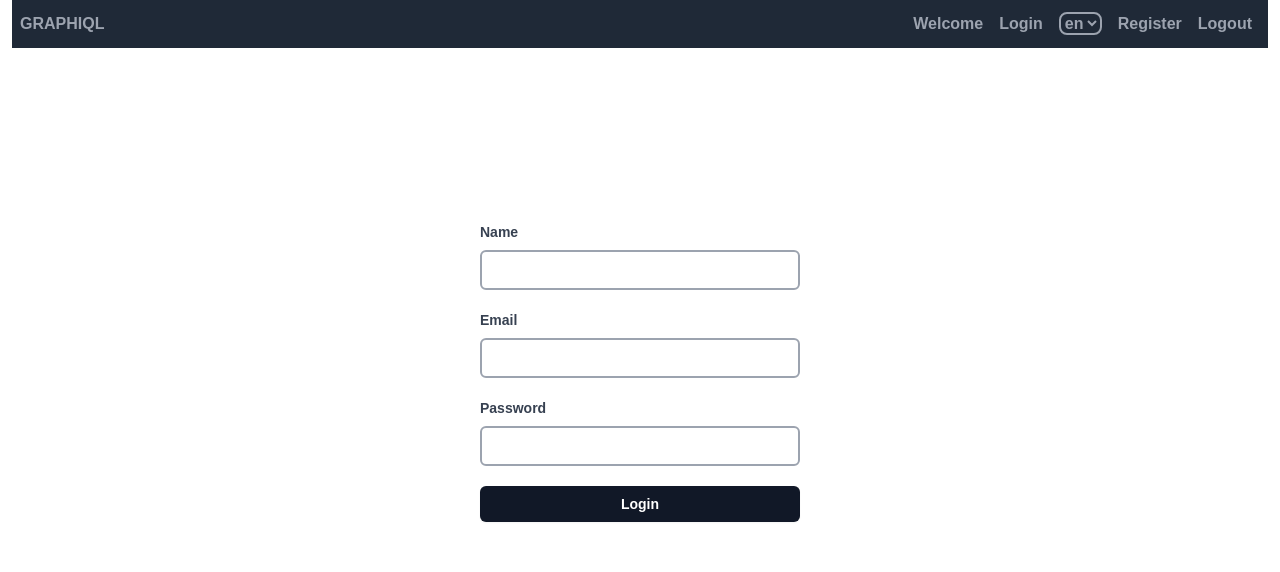
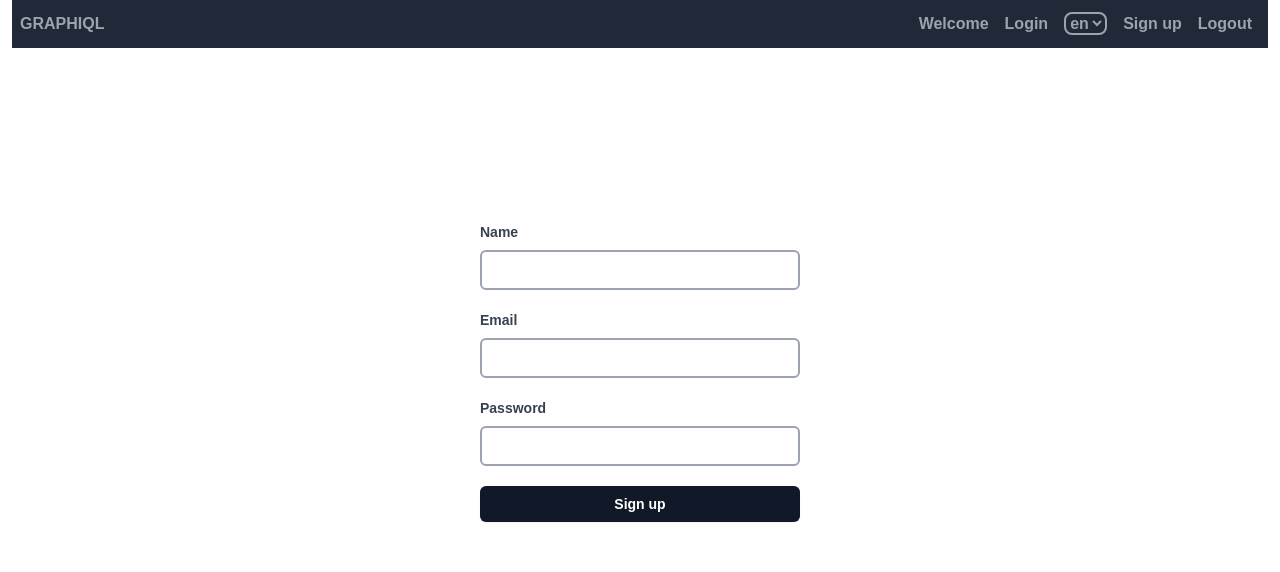
Before and after one commit to Romicusblr/graphiql-app, a React (Vite) app: page /register in a window 1280 px wide. Shown: the top 572 px of the page. Built offline with nearby package versions, Linux system fonts and the light colour scheme; no server answers.

Commit message:
feat: add localization for form

```diff
--- a/src/UI/ButtonSubmit.tsx
+++ /dev/null
@@ -1,14 +0,0 @@
-import React from 'react';
-
-const ButtonSubmit = () => {
-  return (
-    <button
-      type="submit"
-      className="flex w-full justify-center rounded-md bg-gray-900 px-3 py-1.5 text-sm font-bold leading-6 text-white shadow-sm hover:bg-gray-700 focus-visible:outline focus-visible:outline-2 focus-visible:outline-offset-2 focus-visible:outline-gray-700"
-    >
-      Login
-    </button>
-  );
-};
-
-export default ButtonSubmit;
--- /dev/null
+++ b/src/components/UI/ButtonSubmit.tsx
@@ -0,0 +1,20 @@
+import { useLocalization } from '@/context/LocalizationContext';
+import enStrings from '@/locales/en';
+import ruStrings from '@/locales/ru';
+import { LocalizationContextProps } from '@/types';
+import React from 'react';
+
+const ButtonSubmit = ({ name }: { name: string }) => {
+  const { language } = useLocalization() as LocalizationContextProps;
+  const strings = language === 'en' ? enStrings : ruStrings;
+  return (
+    <button
+      type="submit"
+      className="flex w-full mt-3 justify-center rounded-md bg-gray-900 px-3 py-1.5 text-sm font-bold leading-6 text-white shadow-sm hover:bg-gray-700 focus-visible:outline focus-visible:outline-2 focus-visible:outline-offset-2 focus-visible:outline-gray-700"
+    >
+      {name === 'login' ? strings.loginTitle : strings.registerTitle}
+    </button>
+  );
+};
+
+export default ButtonSubmit;
--- a/src/UI/InputForm.tsx
+++ b/src/components/UI/InputForm.tsx
@@ -29,5 +29,3 @@ const InputForm: FC<PropsTypes> = ({
 };
 
 export default InputForm;
-
-//placeholder:text-gray-400 focus:ring-2 focus:ring-inset focus:ring-indigo-600 sm:text-sm sm:leading-6
--- a/src/locales/en.ts
+++ b/src/locales/en.ts
@@ -1,8 +1,11 @@
 const enStrings = {
   welcomeTitle: 'Welcome',
   loginTitle: 'Login',
-  registerTitle: 'Register',
+  registerTitle: 'Sign up',
   logoutTitle: 'Logout',
+  emailTitle: 'Email',
+  passwordTitle: 'Password',
+  nameTitle: 'Name',
 };
 
 export default enStrings;
--- a/src/locales/ru.ts
+++ b/src/locales/ru.ts
@@ -3,6 +3,9 @@ const ruStrings = {
   loginTitle: 'Войти',
   registerTitle: 'Зарегистрироваться',
   logoutTitle: 'Выйти',
+  emailTitle: 'Электронная почта',
+  passwordTitle: 'Пароль',
+  nameTitle: 'Имя',
 };
 
 export default ruStrings;
--- a/src/pages/Login.tsx
+++ b/src/pages/Login.tsx
@@ -3,14 +3,20 @@ import { setUser } from '@/store/slices/userSlice';
 import { auth } from '@/api';
 import { useState } from 'react';
 import { useNavigate } from 'react-router-dom';
-import ButtonSubmit from '@/UI/ButtonSubmit';
-import LabelForm from '@/UI/LabelForm';
-import InputForm from '@/UI/InputForm';
+import ButtonSubmit from '@/components/UI/ButtonSubmit';
+import LabelForm from '@/components/UI/LabelForm';
+import InputForm from '@/components/UI/InputForm';
 import { useForm } from 'react-hook-form';
 import { yupResolver } from '@hookform/resolvers/yup';
 import schema from '@/utils/schema-validation';
+import { useLocalization } from '@/context/LocalizationContext';
+import { LocalizationContextProps } from '@/types';
+import enStrings from '@/locales/en';
+import ruStrings from '@/locales/ru';
 
 const Login = () => {
+  const { language } = useLocalization() as LocalizationContextProps;
+  const strings = language === 'en' ? enStrings : ruStrings;
   const dispatch = useDispatch();
   const navigate = useNavigate();
   const [email, setEmail] = useState('');
@@ -33,7 +39,7 @@ const Login = () => {
       className="w-2/5 max-w-xs mx-auto my-4"
     >
       <div className="mb-5">
-        <LabelForm htmlFor={'email'}>Email</LabelForm>
+        <LabelForm htmlFor={'email'}>{strings.emailTitle}</LabelForm>
         <InputForm
           type="text"
           value={email}
@@ -48,7 +54,7 @@ const Login = () => {
         )}
       </div>
       <div className="mb-5">
-        <LabelForm htmlFor={'password'}>Password</LabelForm>
+        <LabelForm htmlFor={'password'}>{strings.passwordTitle}</LabelForm>
         <InputForm
           type="password"
           value={password}
@@ -62,7 +68,7 @@ const Login = () => {
           {errors.password?.message}
         </p>
       )}
-      <ButtonSubmit />
+      <ButtonSubmit name="login" />
     </form>
   );
 };
--- a/src/pages/Register.tsx
+++ b/src/pages/Register.tsx
@@ -6,11 +6,17 @@ import { useNavigate } from 'react-router-dom';
 import { useForm } from 'react-hook-form';
 import { yupResolver } from '@hookform/resolvers/yup';
 import schema from '@/utils/schema-validation';
-import ButtonSubmit from '@/UI/ButtonSubmit';
-import LabelForm from '@/UI/LabelForm';
-import InputForm from '@/UI/InputForm';
+import ButtonSubmit from '@/components/UI/ButtonSubmit';
+import LabelForm from '@/components/UI/LabelForm';
+import InputForm from '@/components/UI/InputForm';
+import { useLocalization } from '@/context/LocalizationContext';
+import { LocalizationContextProps } from '@/types';
+import enStrings from '@/locales/en';
+import ruStrings from '@/locales/ru';
 
 const Register = () => {
+  const { language } = useLocalization() as LocalizationContextProps;
+  const strings = language === 'en' ? enStrings : ruStrings;
   const dispatch = useDispatch();
   const navigate = useNavigate();
   const [name, setName] = useState('');
@@ -34,7 +40,7 @@ const Register = () => {
       className="w-2/5 max-w-xs mx-auto my-4"
     >
       <div className="mb-5">
-        <LabelForm htmlFor={'name'}>Name</LabelForm>
+        <LabelForm htmlFor={'name'}>{strings.nameTitle}</LabelForm>
         <InputForm
           type="text"
           value={name}
@@ -49,7 +55,7 @@ const Register = () => {
         )}
       </div>
       <div className="mb-5">
-        <LabelForm htmlFor={'email'}>Email</LabelForm>
+        <LabelForm htmlFor={'email'}>{strings.emailTitle}</LabelForm>
         <InputForm
           type="text"
           value={email}
@@ -64,7 +70,7 @@ const Register = () => {
         )}
       </div>
       <div className="mb-5">
-        <LabelForm htmlFor={'password'}>Password</LabelForm>
+        <LabelForm htmlFor={'password'}>{strings.passwordTitle}</LabelForm>
         <InputForm
           type="password"
           value={password}
@@ -78,7 +84,7 @@ const Register = () => {
           </p>
         )}
       </div>
-      <ButtonSubmit />
+      <ButtonSubmit name="signup" />
     </form>
   );
 };
```
Also changed, not shown: src/components/UI/LabelForm.tsx (renamed from src/UI/LabelForm.tsx).
